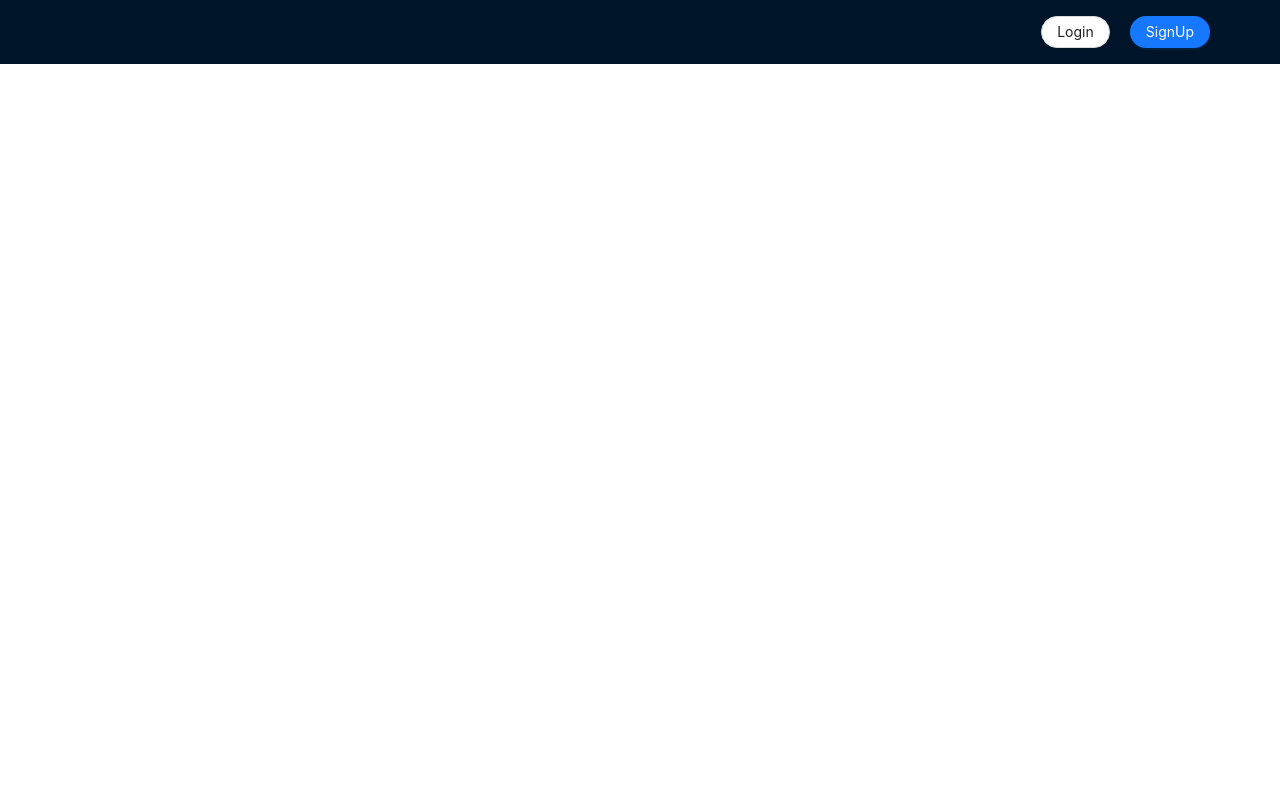
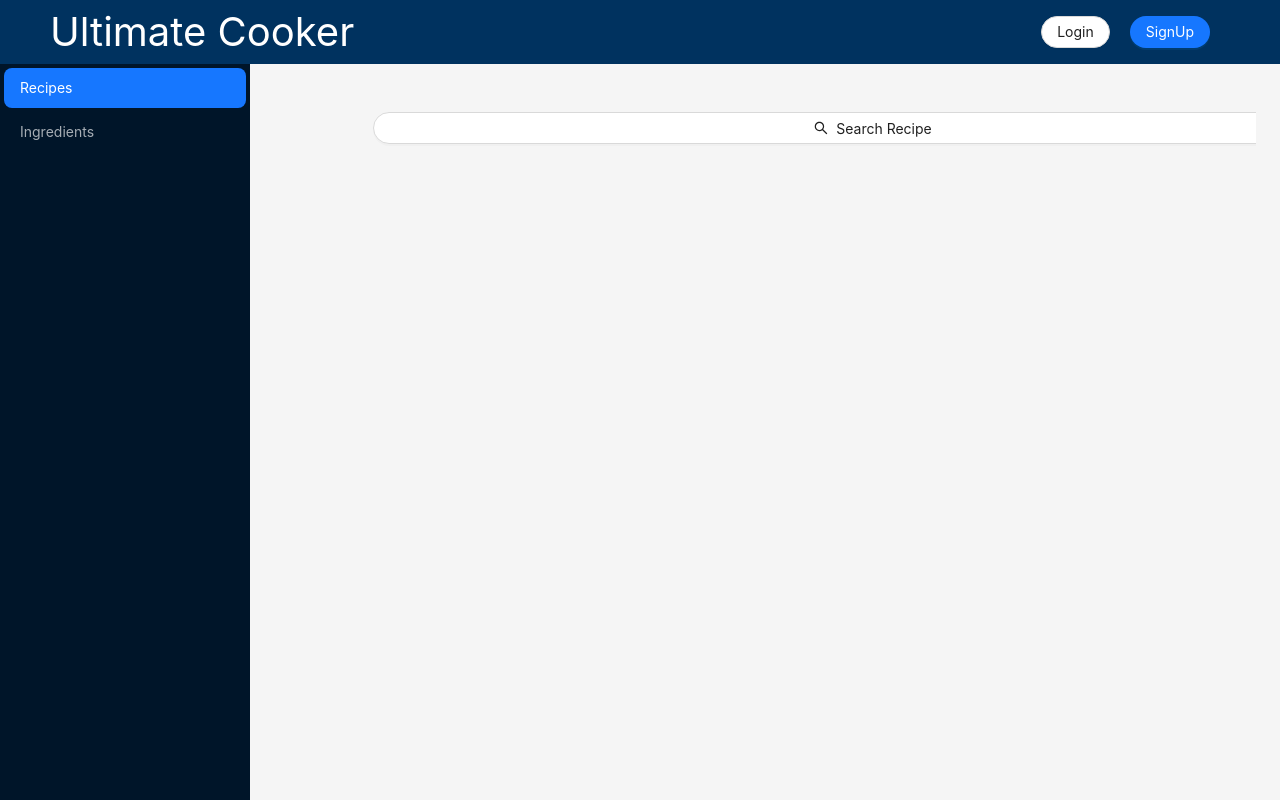
Before and after one commit to SimonLi2003/cs411fe, a React (Vite) app: page / in a window 1280 px wide. Shown: the top 800 px of the page. Built offline with nearby package versions, Linux system fonts and the light colour scheme.

Commit message:
update: 1) add SiderComponent.tsx ver1 2) Add project name "Ultimate Cooker" at header 3) Move Header related file to dedicated Header folder (same thing with Sider and Content)

```diff
--- a/package.json
+++ b/package.json
@@ -9,7 +9,7 @@
     "preview": "vite preview"
   },
   "dependencies": {
-    "antd": "^5.16.2",
+    "antd": "^5.16.4",
     "bootstrap": "^5.2.3",
     "react": "^18.2.0",
     "react-dom": "^18.2.0"
--- a/src/App.tsx
+++ b/src/App.tsx
@@ -1,10 +1,16 @@
 import { useState } from "react";
-import HeaderComponent from "./components/HeaderComponent";
+import { Layout, Menu } from "antd";
+import HeaderComponent from "./components/Header/HeaderComponent";
+import SiderComponent from "./components/Sider/SiderComponent";
+import ContentComponent from "./components/Content/ContentComponent";
+
+const { Header, Content, Sider, Footer } = Layout;
 
 function App() {
   // TODO: change loggin state back to false
   const [isLoggedIn, setLoggedInStatus] = useState(false);
   const [userID, setUserID] = useState(-1);
+  const [selectedMenuItem, setSelectedMenuItem] = useState(1);
 
   const signInOnSuccess = () => {
     setLoggedInStatus(true);
@@ -18,7 +24,12 @@ function App() {
     setUserID(userID);
   };
 
+  const updateSelectedMenuItem = (key: number) => {
+    setSelectedMenuItem(key);
+  };
+
   return (
+    <Layout>
       <HeaderComponent
         isLoggedIn={isLoggedIn}
         userID={userID}
@@ -26,6 +37,13 @@ function App() {
         signOutOnClick={signOutOnClick}
         loginSetUserID={loginSetUserID}
       />
+      <Layout hasSider={true}>
+        <SiderComponent updateSelectedMenuItem={updateSelectedMenuItem} />
+        <Layout style={{ padding: "24px" }}>
+          <ContentComponent selectedMenuItem={selectedMenuItem} />
+        </Layout>
+      </Layout>
+    </Layout>
   );
 }
 
--- /dev/null
+++ b/src/components/Content/ContentComponent.tsx
@@ -0,0 +1,82 @@
+import { Button, Layout, Modal, Input, Form } from "antd";
+import { SearchOutlined } from "@ant-design/icons";
+import { useState } from "react";
+const { Content } = Layout;
+
+interface Props {
+  selectedMenuItem: number;
+}
+
+function ContentComponent({ selectedMenuItem }: Props) {
+  const [displayModal, setDisplayModal] = useState(false);
+  const [form] = Form.useForm();
+  const [submitButtonLoading, setSubmitButtonLoading] = useState(false);
+
+  // TODO
+  const formOnFinish = () => {
+    // call method in utils
+    // set submit button is loading to true until receive the response from the server
+    // close the modal only when receive response from server
+    setSubmitButtonLoading(true);
+
+    setDisplayModal(false);
+    setSubmitButtonLoading(false);
+  };
+
+  const searchOnClick = () => {
+    setDisplayModal(true);
+  };
+
+  const modalOnCancel = () => {
+    setDisplayModal(false);
+  };
+
+  return (
+    <Content
+      style={{
+        padding: 24,
+        margin: 0,
+        minHeight: 280,
+        height: 845,
+        overflow: "auto",
+      }}
+    >
+      <Modal
+        title="Search"
+        open={displayModal}
+        onCancel={modalOnCancel}
+        footer={null}
+        destroyOnClose={true}
+      >
+        <Form form={form} onFinish={formOnFinish}>
+          <Form.Item>
+            <Input
+              placeholder={
+                selectedMenuItem == 1 ? "Recipe Name" : "Ingredients Name"
+              }
+            />
+          </Form.Item>
+          <Form.Item>
+            <Button
+              type="primary"
+              htmlType="submit"
+              loading={submitButtonLoading}
+            >
+              Submit
+            </Button>
+          </Form.Item>
+        </Form>
+      </Modal>
+      <Button
+        icon={<SearchOutlined />}
+        shape="round"
+        onClick={searchOnClick}
+        style={{ width: "1000px", marginLeft: "75px" }}
+      >
+        {selectedMenuItem == 1 ? "Search Recipe" : "Search Ingredients"}
+      </Button>
+    </Content>
+  );
+}
+
+export default ContentComponent;
--- a/src/components/HeaderComponent.tsx
+++ b/src/components/Header/HeaderComponent.tsx
@@ -22,8 +22,11 @@ function HeaderComponent({
   loginSetUserID,
 }: Props) {
   return (
-    <Header>
-      <Row justify={"end"}>
+    <Header style={{ background: "#00325f" }}>
+      <Row justify={"space-between"}>
+        <p className="fs-1 text-white">
+          Ultimate Cooker
+        </p>
         {isLoggedIn && (
           <Col>
             <UserComponent userID={userID} signOutOnClick={signOutOnClick} />
--- a/src/components/LoginComponent.tsx
+++ b/src/components/Header/LoginComponent.tsx
@@ -2,7 +2,7 @@ import { Button, Modal, Form, Input, message } from "antd";
 import { LockOutlined, MailOutlined } from "@ant-design/icons";
 import { useState } from "react";
 
-import { Login } from "../utils";
+import { Login } from "../../utils";
 
 interface Props {
   signInOnSuccess: () => void;
--- a/src/components/SignUpComponent.tsx
+++ b/src/components/Header/SignUpComponent.tsx
@@ -1,11 +1,11 @@
 import { Button, Form, FormInstance, Modal, message, Input } from "antd";
 import { LockOutlined, UserOutlined, MailOutlined } from "@ant-design/icons";
-import { signUp } from "../utils";
+import { signUp } from "../../utils";
 import { useState } from "react";
 
 function SignUpComponent() {
   const [displayModal, setDisplayModal] = useState(false);
-	const [form] = Form.useForm();
+  const [form] = Form.useForm();
 
   const onFinish = (form: any) => {
     signUp(form)
--- a/src/components/UserComponent.tsx
+++ b/src/components/Header/UserComponent.tsx
@@ -1,7 +1,7 @@
 import { Button, Drawer, Form, Input, Divider, message } from "antd";
 import { UserOutlined, LockOutlined, MailOutlined } from "@ant-design/icons";
 import { useState } from "react";
-import { DeleteUser, UpdateAll } from "../utils";
+import { DeleteUser, UpdateAll } from "../../utils";
 
 interface Props {
   userID: number;
--- /dev/null
+++ b/src/components/Sider/SiderComponent.tsx
@@ -0,0 +1,40 @@
+import { Menu, Layout, Button, MenuProps } from "antd";
+const { Sider } = Layout;
+
+interface Props {
+  updateSelectedMenuItem: (key: any) => void;
+}
+
+function SiderComponent({ updateSelectedMenuItem }: Props) {
+  type MenuItem = Required<MenuProps>["items"][number];
+  function getItem(
+    label: React.ReactNode,
+    key: React.Key,
+    icon?: React.ReactNode
+  ): MenuItem {
+    return {
+      key,
+      icon,
+      label,
+    } as MenuItem;
+  }
+
+  const items: MenuItem[] = [getItem("Recipes", 1), getItem("Ingredients", 2)];
+
+  const menuItemOnClick = (item: MenuItem) => {
+    updateSelectedMenuItem(item?.key);
+  };
+
+  return (
+    <Sider theme="dark" width={250}>
+      <Menu
+        items={items}
+        onClick={menuItemOnClick}
+        theme="dark"
+        defaultSelectedKeys={["1"]}
+      />
+    </Sider>
+  );
+}
+
+export default SiderComponent;
```
Also changed, not shown: 1 other file (tests, documents, lock files or other folders). Lines whose indentation alone changed are shown as unchanged.
